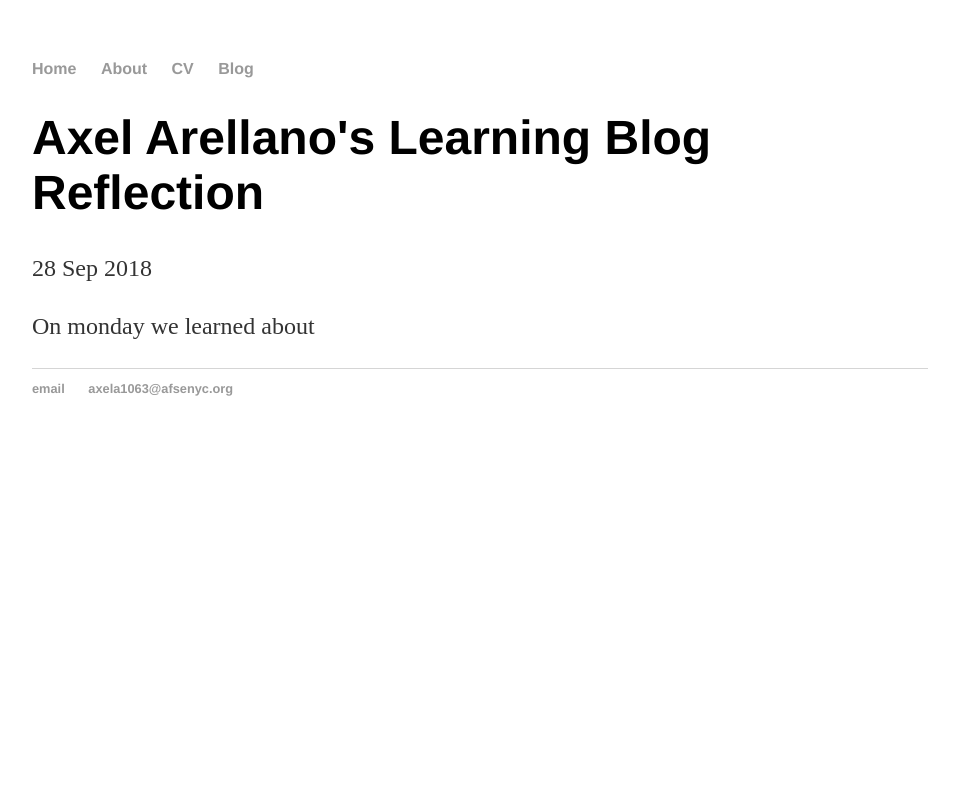
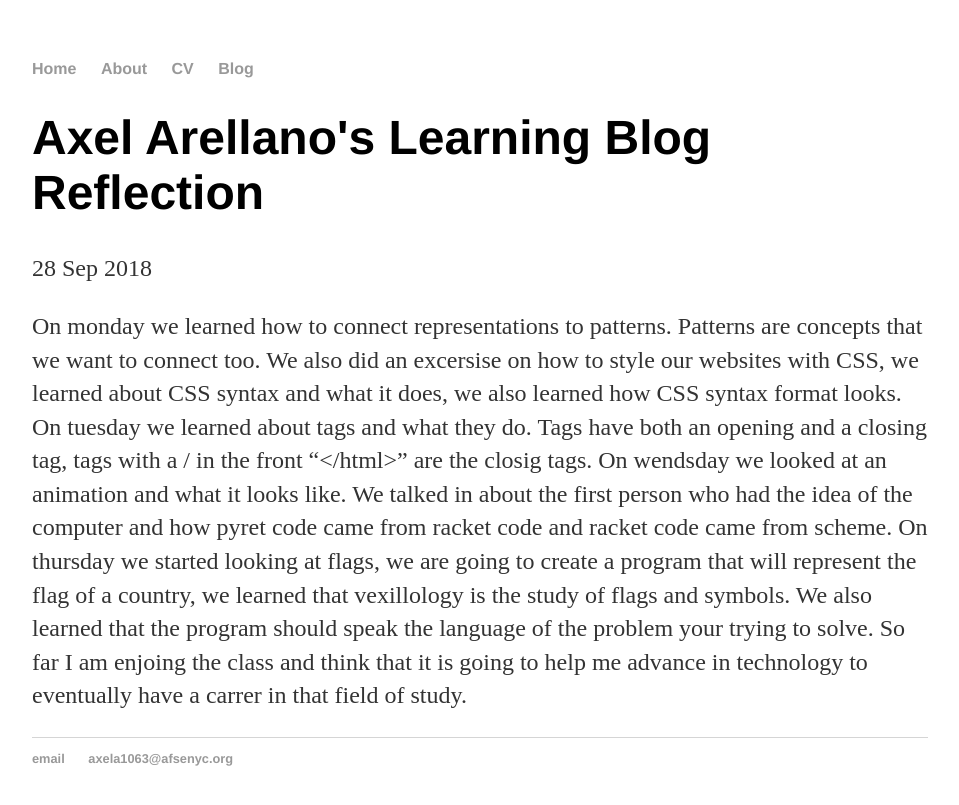
Before and after one commit to axela1063/axela1063.github.io, a Jekyll site: the page built from _posts/2018-04-10-Axel-Arellano's-Learning-Blog-Post-#3.md, in a window 1280 px wide. Shown: the top 805 px of the page, without its empty margins (160-1119 px from the left). Built offline with Jekyll 4.4.1, drawn with Linux system fonts in a browser that asks for light colours.

Commit message:
Update 2018-04-10-Axel-Arellano's-Learning-Blog-Post-#3.md

```diff
--- a/_posts/2018-04-10-Axel-Arellano's-Learning-Blog-Post-#3.md
+++ b/_posts/2018-04-10-Axel-Arellano's-Learning-Blog-Post-#3.md
@@ -4,4 +4,4 @@ title: Axel Arellano's Learning Blog Reflection #2
 date: 2018-09-28
 ---
 
-  On monday we learned about
+  On monday we learned how to connect representations to patterns. Patterns are concepts that we want to connect too.  We also did an excersise on how to style our websites with CSS, we learned about CSS syntax and what it does, we also learned how CSS syntax format looks. On tuesday we learned about tags and what they do. Tags have both an opening and a closing tag, tags with a / in the front "</html>" are the closig tags. On wendsday we looked at an animation and what it looks like. We talked in about the first person who had the idea of the computer and how pyret code came from racket code and racket code came from scheme. On thursday we started looking at flags, we are going to create a program that will represent the flag of a country, we learned that vexillology is the study of flags and symbols. We also learned that the program should speak the language of the problem your trying to solve. So far I am enjoing the class and think that it is going to help me advance in technology to eventually have a carrer in that field of study.
```
